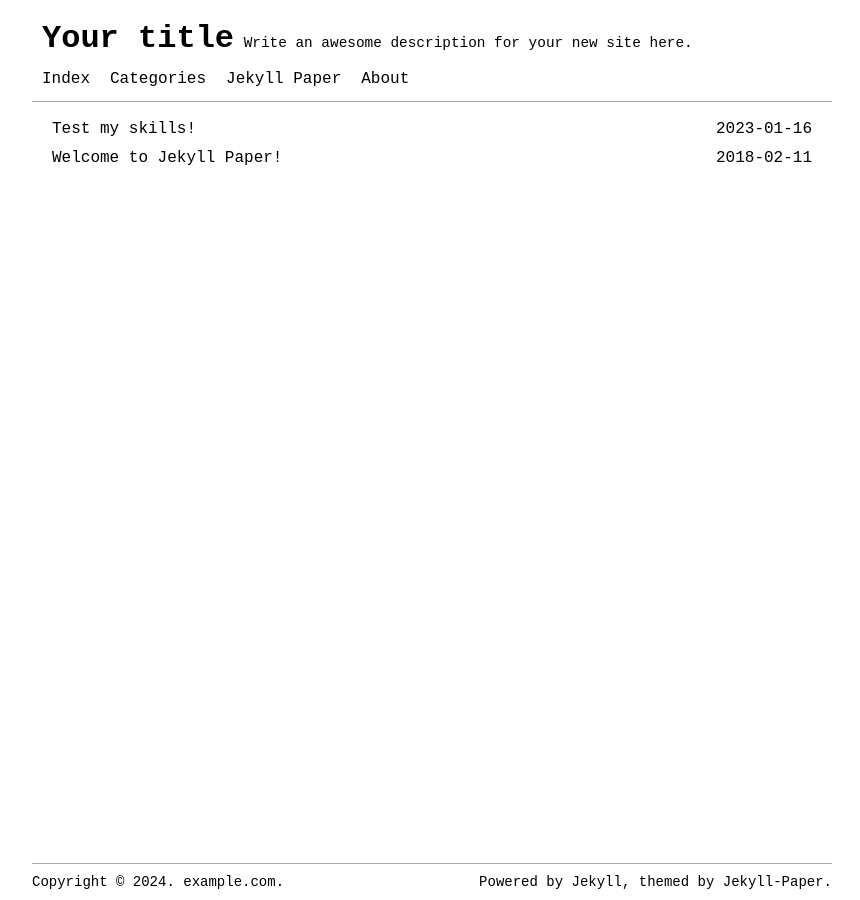
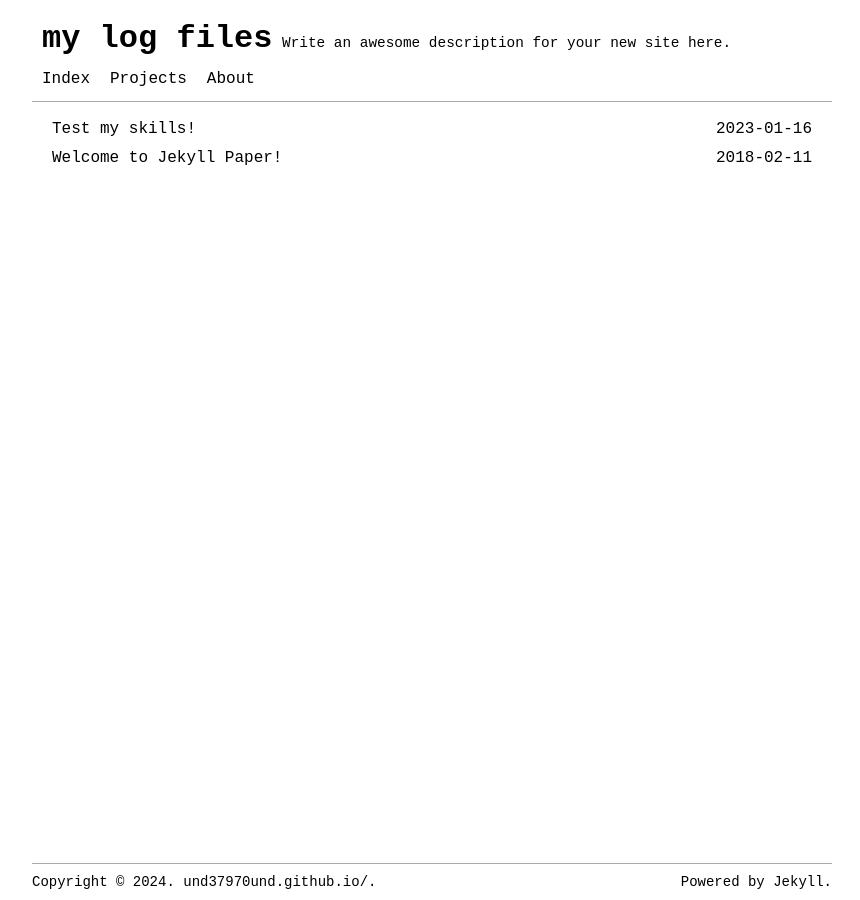
Before and after one commit to UnD37970UnD/-blog, a Jekyll site: the page built from index.html, in a window 1280 px wide. Shown: the whole page, without its empty margins (208-1068 px from the left). Built offline with Jekyll 4.4.1, drawn with Linux system fonts in a browser that asks for light colours; the list of posts is cut into pages by our own code.

Commit message:
small changes

```diff
--- a/_config.yml
+++ b/_config.yml
@@ -13,15 +13,15 @@
 # you will see them accessed via {{ site.title }}, {{ site.email }}, and so on.
 # You can create any custom variable you would like, and they will be accessible
 # in the templates via {{ site.myvariable }}.
-title: Your title
-email: your-email@example.com
-name: Your name
+title: my log files
+email: iustinivan2002@gmail.com
+name: Iustin Ivan
 description: >- # this means to ignore newlines until "baseurl:"
   Write an awesome description for your new site here.
-keywords: [Your keywords]
-baseurl: "" # the subpath of your site, e.g. /blog
-url: "" # the base hostname & protocol for your site, e.g. http://example.com
-domain: "example.com" # the domain name for your site, e.g. example.com
+keywords: [empty]
+baseurl: "/log" # the subpath of your site, e.g. /blog
+url: "https://und37970und.github.io/" # the base hostname & protocol for your site, e.g. http://example.com
+domain: "und37970und.github.io/" # the domain name for your site, e.g. example.com
 language: en
 # Supported languages list:
 # en: English
--- a/_includes/footer.html
+++ b/_includes/footer.html
@@ -1,6 +1,6 @@
 <div class="footer-copyright">
   <span class="footer-copyright-text float-left">Copyright &copy; {{ site.time | date: '%Y' }}. {{ site.domain }}.</span>
   <span class="footer-copyright-text float-right">
-    Powered by <a href="https://jekyllrb.com/">Jekyll</a>, themed by <a href="https://github.com/ghosind/Jekyll-Paper">Jekyll-Paper</a>.
+    Powered by <a href="https://jekyllrb.com/">Jekyll</a>.
   </span>
 </div>
```
Also changed, not shown: _data/menus.yml (+2 -6 lines).
